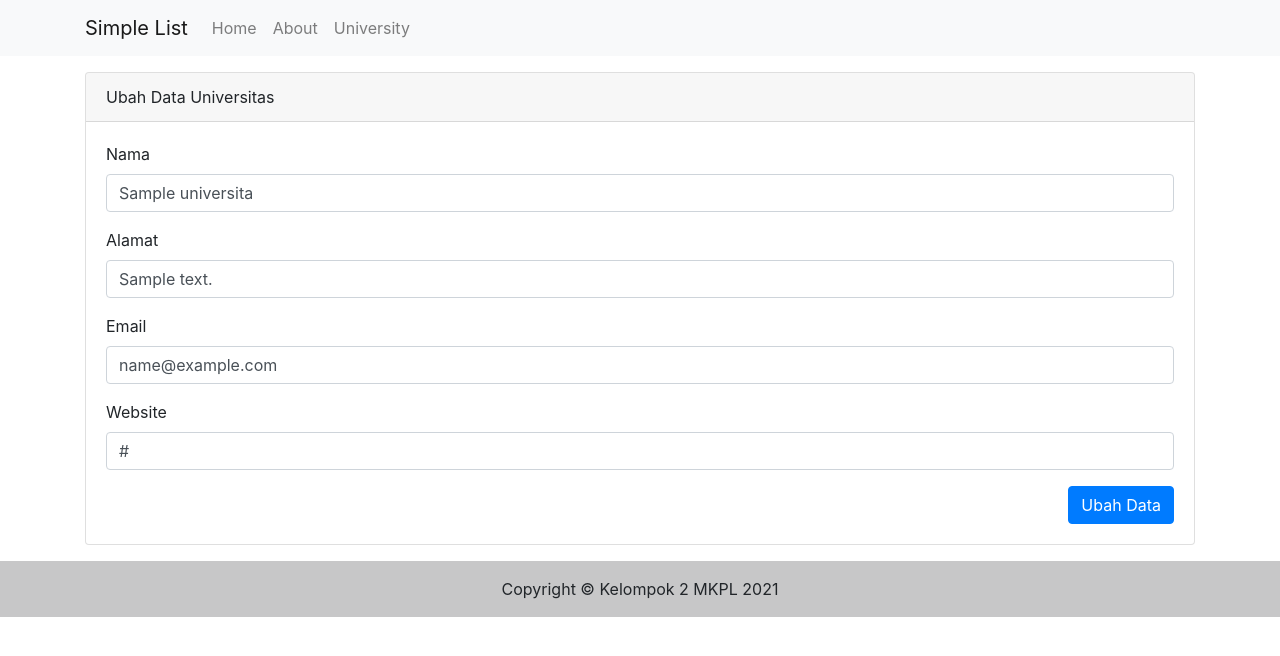
After one commit to dhuharohim/cobareview1, a CodeIgniter app: page /simple-list-universities/university/edit/1 in a window 1280 px wide. The commit adds this page. Shown: the top 656 px of the page. Run offline with CodeIgniter, Linux system fonts and the light colour scheme; tables that the repository leaves empty or names only in its code hold one stand-in row (values such as "Sample post").

Commit message:
basic CRUD done

```diff
--- a/application/controllers/About.php
+++ b/application/controllers/About.php
@@ -6,8 +6,8 @@ class About extends CI_Controller
     {
         $data['judul'] = 'About Me';
 
-        $this->load->view('templates/header', $data);
+        $this->load->view('layout/header', $data);
         $this->load->view('about/index', $data);
-        $this->load->view('templates/footer');
+        $this->load->view('layout/footer');
     }
 }
--- a/application/controllers/Home.php
+++ b/application/controllers/Home.php
@@ -6,8 +6,8 @@ class Home extends CI_Controller
     {
         $data['judul'] = 'Home';
 
-        $this->load->view('templates/header', $data);
+        $this->load->view('layout/header', $data);
         $this->load->view('home/index', $data);
-        $this->load->view('templates/footer');
+        $this->load->view('layout/footer');
     }
 }
--- a/application/controllers/University.php
+++ b/application/controllers/University.php
@@ -14,13 +14,13 @@ class University extends CI_Controller
         $data['judul'] = 'Daftar Universitas';
         $data['universitas'] = $this->university->getAllUniversity();
 
-        // if ($this->input->post('keyword')) {
-        //     $data['karakter_ml'] = $this->Karakter_ml_model->cariDataKarakterMl();
-        // }
+        if ($this->input->post('keyword')) {
+            $data['universitas'] = $this->university->getUniversityBySearching();
+        }
 
-        $this->load->view('templates/header', $data);
+        $this->load->view('layout/header', $data);
         $this->load->view('university/index', $data);
-        $this->load->view('templates/footer');
+        $this->load->view('layout/footer');
     }
 
     public function add()
@@ -33,9 +33,9 @@ class University extends CI_Controller
         $this->form_validation->set_rules('website', 'Website', 'required|valid_url');
 
         if ($this->form_validation->run() == false) {
-            $this->load->view('templates/header', $data);
+            $this->load->view('layout/header', $data);
             $this->load->view('university/add');
-            $this->load->view('templates/footer');
+            $this->load->view('layout/footer');
         } else {
             $this->university->tambahDataUniversitas();
             $this->session->set_flashdata('flash', 'ditambahkan');
@@ -47,9 +47,30 @@ class University extends CI_Controller
     {
         $data['judul'] = 'Detail Universitas';
         $data['universitas'] = $this->university->getUniversityById($id);
-        $this->load->view('templates/header', $data);
+        $this->load->view('layout/header', $data);
         $this->load->view('university/detail', $data);
-        $this->load->view('templates/footer');
+        $this->load->view('layout/footer');
+    }
+
+    public function edit($id)
+    {
+        $data['judul'] = 'Form Ubah Data Universitas';
+        $data['universitas'] = $this->university->getUniversityById($id);
+
+        $this->form_validation->set_rules('nama', 'Nama', 'required');
+        $this->form_validation->set_rules('alamat', 'Alamat', 'required');
+        $this->form_validation->set_rules('email', 'Email', 'required|valid_email');
+        $this->form_validation->set_rules('website', 'Website', 'required|valid_url');
+
+        if ($this->form_validation->run() == false) {
+            $this->load->view('layout/header', $data);
+            $this->load->view('university/edit');
+            $this->load->view('layout/footer');
+        } else {
+            $this->university->ubahDataUniversitas();
+            $this->session->set_flashdata('flash', 'diubah');
+            redirect('university');
+        }
     }
 
     public function delete($id)
@@ -58,25 +79,4 @@ class University extends CI_Controller
         $this->session->set_flashdata('flash', 'dihapus');
         redirect('university');
     }
-
-    // public function edit($id)
-    // {
-    //     $data['judul'] = 'Form Ubah Data Karakter ML';
-    //     $data['karakter_ml'] = $this->Karakter_ml_model->getKarakterMlById($id);
-    //     $data['ras'] = ['Dragon Altar', 'Northern Vale', 'Eruditio', 'Abyss', 'Western Desert'];
-
-    //     $this->form_validation->set_rules('nama', 'Nama', 'required');
-    //     $this->form_validation->set_rules('role', 'Role', 'required');
-    //     $this->form_validation->set_rules('ultimate', 'Ultimate', 'required');
-
-    //     if ($this->form_validation->run() == FALSE) {
-    //         $this->load->view('templates/header', $data);
-    //         $this->load->view('karakter_ml/edit', $data);
-    //         $this->load->view('templates/footer');
-    //     } else {
-    //         $this->Karakter_ml_model->ubahDataKarakterMl();
-    //         $this->session->set_flashdata('flash', 'diubah');
-    //         redirect('karakter_ml');
-    //     }
-    // }
 }
--- a/application/models/University_model.php
+++ b/application/models/University_model.php
@@ -12,6 +12,14 @@ class University_model extends CI_Model
         return $this->db->get_where('universitas', ['id' => $id])->row_array();
     }
 
+    public function getUniversityBySearching()
+    {
+        $keyword = $this->input->post('keyword', true);
+        $this->db->like('nama', $keyword);
+        $this->db->or_like('website', $keyword);
+        return $this->db->get('universitas')->result_array();
+    }
+
     public function tambahDataUniversitas()
     {
         $data = [
@@ -24,44 +32,22 @@ class University_model extends CI_Model
         $this->db->insert('universitas', $data);
     }
 
+    public function ubahDataUniversitas()
+    {
+        $data = [
+            "nama" => $this->input->post('nama', true),
+            "alamat" => $this->input->post('alamat', true),
+            "email" => $this->input->post('email', true),
+            "website" => $this->input->post('website', true),
+        ];
+
+        $this->db->where('id', $this->input->post('id'));
+        $this->db->update('universitas', $data);
+    }
+
     public function hapusUniversitas($id)
     {
         //$this->db->where('id', $id);
         $this->db->delete('universitas', ['id' => $id]);
     }
-
-    // public function tambahDataKarakterMl()
-    // {
-    //     $data = [
-    //         "nama" => $this->input->post('nama', true),
-    //         "role" => $this->input->post('role', true),
-    //         "ras" => $this->input->post('ras', true),
-    //         "ultimate" => $this->input->post('ultimate', true)
-    //     ];
-
-    //     $this->db->insert('karakter_ml', $data);
-    // }
-
-    // public function ubahDataKarakterMl()
-    // {
-    //     $data = [
-    //         "nama" => $this->input->post('nama', true),
-    //         "role" => $this->input->post('role', true),
-    //         "ras" => $this->input->post('ras', true),
-    //         "ultimate" => $this->input->post('ultimate', true)
-    //     ];
-
-    //     $this->db->where('id', $this->input->post('id'));
-    //     $this->db->update('karakter_ml', $data);
-    // }
-
-    // public function cariDataKarakterMl()
-    // {
-    //     $keyword = $this->input->post('keyword', true);
-    //     $this->db->like('nama', $keyword);
-    //     $this->db->or_like('ras', $keyword);
-    //     $this->db->or_like('role', $keyword);
-    //     $this->db->or_like('ultimate', $keyword);
-    //     return $this->db->get('karakter_ml')->result_array();
-    // }
 }
--- a/application/views/templates/footer.php
+++ b/application/views/layout/footer.php
@@ -1,9 +1,9 @@
-<footer class="sticky-footer bg-white">
-    <div class="container my-auto">
-        <div class="copyright text-center my-auto">
-            <span>Copyright &copy; Kelompok 2 MKPL <?= date('Y'); ?></span>
-        </div>
+<footer class="bg-light text-center text-lg-start mt-3">
+    <!-- Copyright -->
+    <div class="text-center p-3" style="background-color: rgba(0, 0, 0, 0.2);">
+        Copyright &copy; Kelompok 2 MKPL <?= date('Y'); ?>
     </div>
+    <!-- Copyright -->
 </footer>
 
 <!-- Optional JavaScript; choose one of the two! -->
--- a/application/views/templates/header.php
+++ b/application/views/layout/header.php
@@ -11,6 +11,7 @@
 
     <!-- My CSS -->
     <link rel="stylesheet" href="<?= base_url(); ?>assets/css/style.css">
+    <link rel="shortcut icon" href="<?= base_url(); ?>assets/img/office-building.png">
 
     <title><?= $judul; ?></title>
 </head>
--- /dev/null
+++ b/application/views/university/edit.php
@@ -0,0 +1,37 @@
+<div class="container">
+    <div class="row mt-3">
+        <div class="col">
+            <div class="card">
+                <div class="card-header">
+                    Ubah Data Universitas
+                </div>
+                <div class="card-body">
+                    <form action="" method="post">
+                        <input type="hidden" name="id" value="<?= $universitas['id']; ?>">
+                        <div class="form-group">
+                            <label for="nama">Nama</label>
+                            <input type="text" name="nama" class="form-control" id="nama" value="<?= $universitas['nama']; ?>">
+                            <small class="form-text text-danger"><?= form_error('nama'); ?></small>
+                        </div>
+                        <div class="form-group">
+                            <label for="alamat">Alamat</label>
+                            <input type="text" name="alamat" class="form-control" id="alamat" value="<?= $universitas['alamat']; ?>">
+                            <small class="form-text text-danger"><?= form_error('alamat'); ?></small>
+                        </div>
+                        <div class="form-group">
+                            <label for="email">Email</label>
+                            <input type="text" name="email" class="form-control" id="email" value="<?= $universitas['email']; ?>">
+                            <small class="form-text text-danger"><?= form_error('email'); ?></small>
+                        </div>
+                        <div class="form-group">
+                            <label for="website">Website</label>
+                            <input type="text" name="website" class="form-control" id="website" value="<?= $universitas['website']; ?>">
+                            <small class="form-text text-danger"><?= form_error('website'); ?></small>
+                        </div>
+                        <button type="submit" name="tambah" class="btn btn-primary float-right">Ubah Data</button>
+                    </form>
+                </div>
+            </div>
+        </div>
+    </div>
+</div>
```
Also changed, not shown: application/views/university/index.php (+14 -25 lines), assets/img/office-building.png (added).
